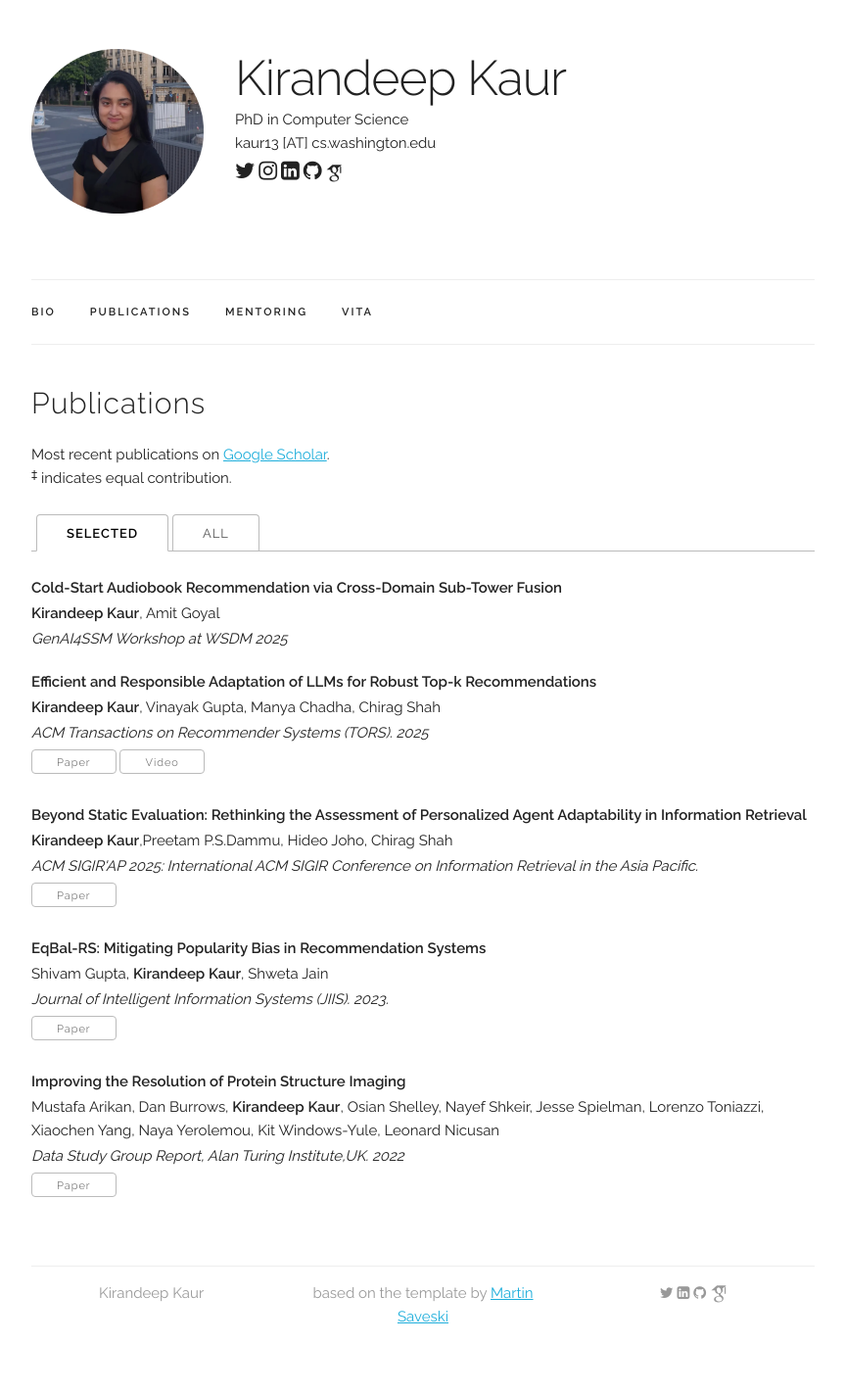
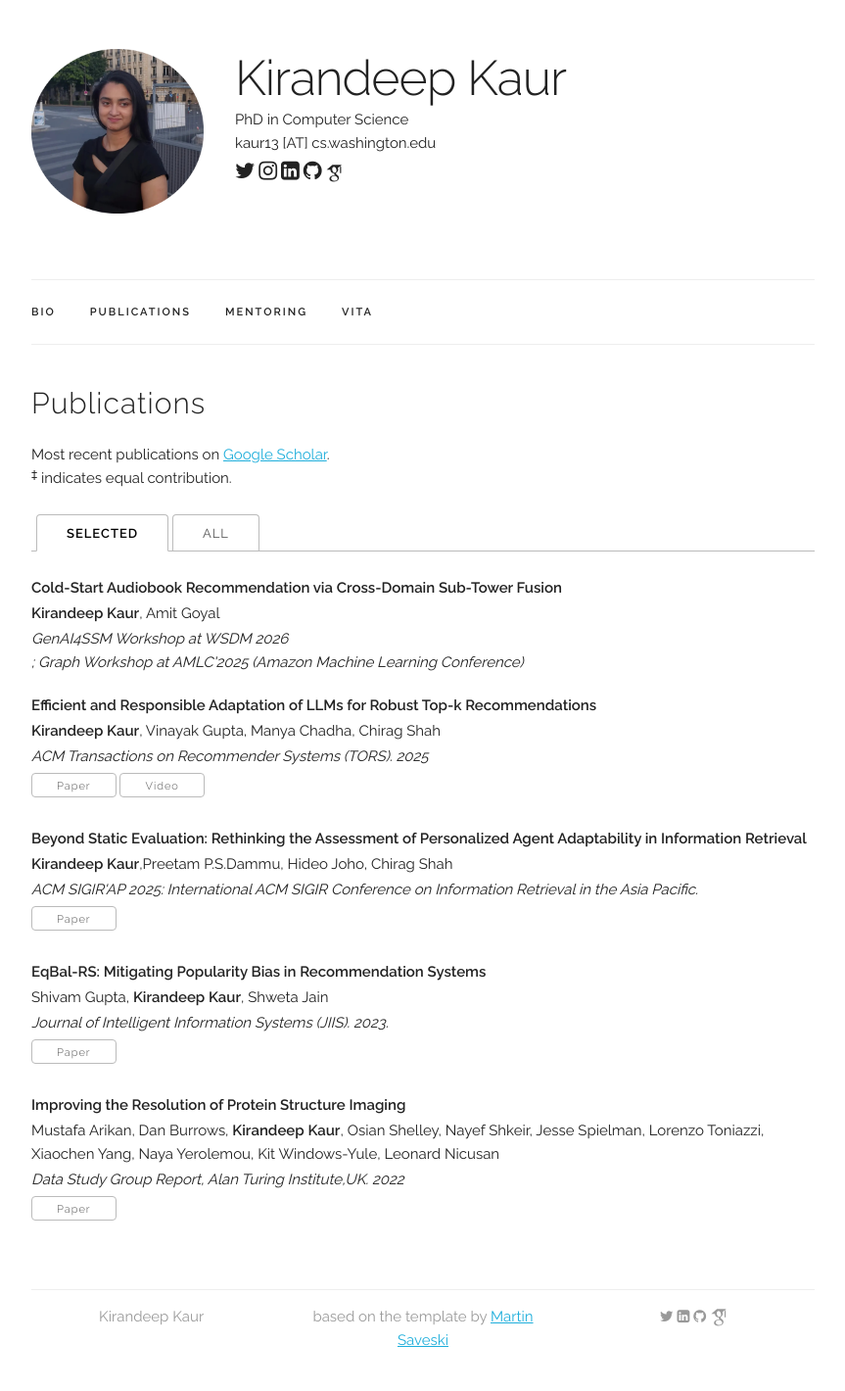
Before and after one commit to i-kiran/i-kiran.github.io, a Jekyll site: the page built from publications.md, in a window 1280 px wide. Shown: the whole page at 98% size, without its empty margins (208-1071 px from the left). Built offline with Jekyll 4.4.1, drawn with Linux system fonts in a browser that asks for light colours; some web fonts are replaced; before the commit the page ends 1396 px from its top, so only the background shows below that.

Commit message:
Update publication venue details for 2026 and 2025

```diff
--- a/_data/publications.yaml
+++ b/_data/publications.yaml
@@ -17,8 +17,7 @@ papers:
 
   - title: "Cold-Start Audiobook Recommendation via Cross-Domain Sub-Tower Fusion"
     authors: "<b>Kirandeep Kaur</b>, Amit Goyal"
-    venue: "Graph Workshop at AMLC'2025 (Amazon Machine Learning Conference)"
-    venue: "GenAI4SSM Workshop at WSDM 2025"
+    venue: "GenAI4SSM Workshop at WSDM 2026<br>; Graph Workshop at AMLC'2025 (Amazon Machine Learning Conference)"
     selected: y
 
 
```
